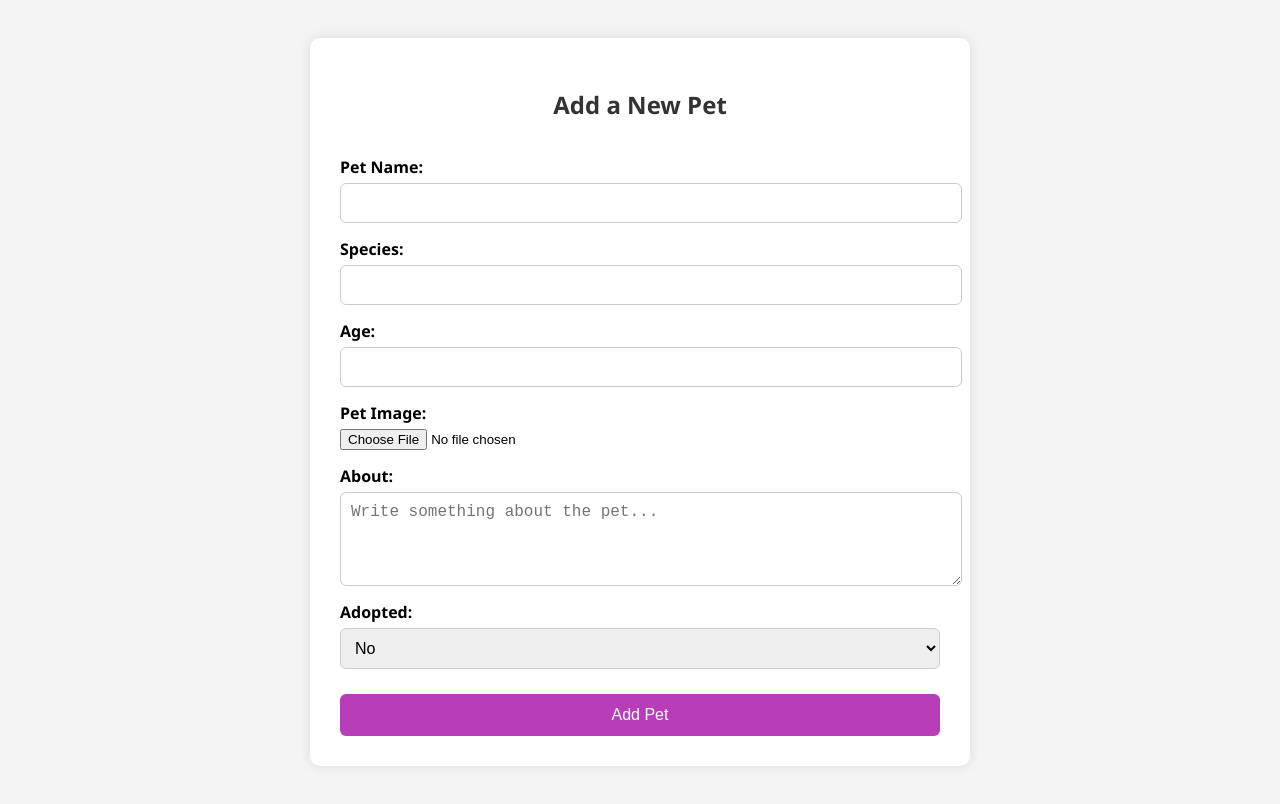
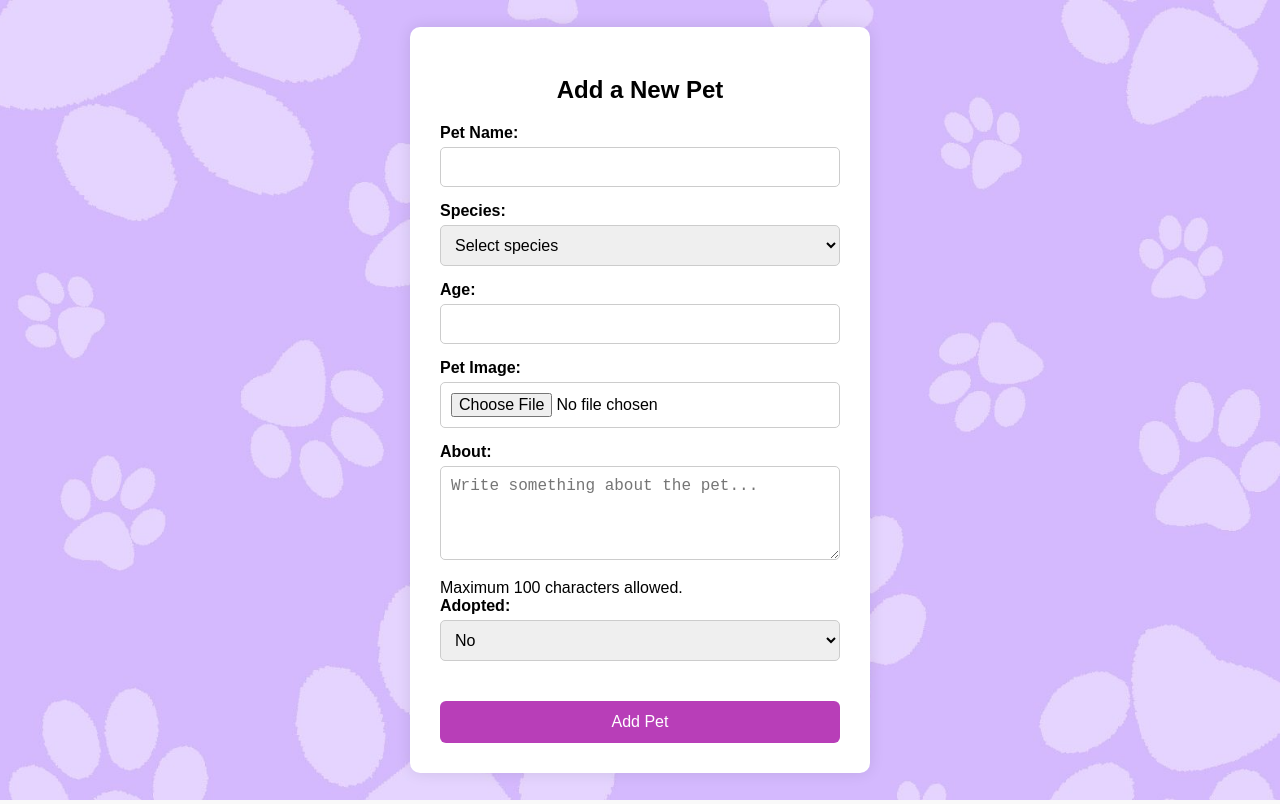
Before and after one commit to Rehammashal7/RC_Final_Project, a plain HTML site: page templates/add_pet.html in a window 1280 px wide. Drawn offline with Linux system fonts and the light colour scheme.

Commit message:
feat:add_file

```diff
--- a/static/CSS/add_pet.css
+++ b/static/CSS/add_pet.css
@@ -1,45 +1,67 @@
 body {
-    font-family: 'Segoe UI', sans-serif;
-    background-color: #f4f4f4;
-    padding: 30px;
+  font-family: Arial, sans-serif;
+  background-color: #f9f9f9;
+  margin: 0;
+  padding: 0;
+  display: flex;
+  justify-content: center;
+  align-items: center;
+  min-height: 100vh;
+  background-image: url("../images/background1.jpg");
+  background-size: cover;
+  background-repeat: no-repeat;
+  background-position: center;
+  height: 100vh;
+  overflow: hidden;
 }
 
 .form-container {
-    max-width: 600px;
-    margin: auto;
-    background: white;
+  background-color: white;
   padding: 30px;
   border-radius: 10px;
-    box-shadow: 0 0 12px rgba(0, 0, 0, 0.1);
+  box-shadow: 0 0 15px rgba(0, 0, 0, 0.1);
+  max-width: 400px; /* ❗️controls the form width */
+  width: 100%;
 }
 
 h2 {
   text-align: center;
-    color: #333;
   margin-bottom: 20px;
 }
 
-form {
-    display: flex;
-    flex-direction: column;
-}
-
-label {
-    margin-top: 15px;
+form label {
+  display: block;
   margin-bottom: 5px;
   font-weight: bold;
 }
 
-input[type="text"],
-input[type="number"],
-textarea,
-select {
+input,
+select,
+textarea {
+  width: 100%;
   padding: 10px;
+  margin-bottom: 15px;
+  border-radius: 5px;
   border: 1px solid #ccc;
-    border-radius: 6px;
-    font-size: 16px;
+  box-sizing: border-box;
+  font-size: 1rem;
+}
+
+button {
   width: 100%;
+  padding: 12px;
+  background-color: #007bff;
+  color: white;
+  border: none;
+  font-size: 1rem;
+  border-radius: 5px;
+  cursor: pointer;
 }
+
+button:hover {
+  background-color: #0056b3;
+}
+
 
 button {
     margin-top: 25px;
--- a/static/CSS/dashboard.css
+++ b/static/CSS/dashboard.css
@@ -49,7 +49,7 @@ body {
 .welcome-text {
     font-weight: 600;
     margin-right: 10px;
-    color: #2c3e50;
+    color: #ffffff;
 }
 
 /* Buttons */
--- a/static/CSS/edit.css
+++ b/static/CSS/edit.css
@@ -3,6 +3,12 @@ body {
     background-color: #f5f5f5;
     margin: 0;
     padding: 0;
+    background-image: url("../images/background1.jpg");
+    background-size: cover;
+    background-repeat: no-repeat;
+    background-position: center;
+    height: 100vh;
+    overflow: hidden;
 }
 
 .form-container {
--- /dev/null
+++ b/static/JS/add_pet.js
@@ -0,0 +1,21 @@
+document.addEventListener("DOMContentLoaded", () => {
+  const aboutField = document.getElementById("about");
+
+  // Create warning element
+  const warning = document.createElement("div");
+  warning.className = "warning";
+  warning.textContent = "Maximum 100 characters allowed.";
+  aboutField.parentNode.insertBefore(warning, aboutField.nextSibling);
+
+  aboutField.addEventListener("input", () => {
+    const maxChars = 100;
+    const currentText = aboutField.value;
+
+    if (currentText.length > maxChars) {
+      aboutField.value = currentText.slice(0, maxChars);
+      warning.style.display = "block";
+    } else {
+      warning.style.display = "none";
+    }
+  });
+});
--- a/templates/add_pet.html
+++ b/templates/add_pet.html
@@ -1,4 +1,3 @@
-
 <!DOCTYPE html>
 <html lang="en">
 <head>
@@ -14,13 +13,17 @@
             <input type="text" id="name" name="name" required>
 
             <label for="species">Species:</label>
-            <input type="text" id="species" name="species" required>
+            <select id="species" name="species" required>
+                <option value="" disabled selected>Select species</option>
+                <option value="Cat">Cat</option>
+                <option value="Dog">Dog</option>
+            </select>
 
             <label for="age">Age:</label>
-            <input type="number" id="age" name="age" required>
+            <input type="number" id="age" name="age" min="0" max="8" required>
 
-           <label for="image">Pet Image:</label>
-<input type="file" id="image" name="image" accept="image/*" required>
+            <label for="image">Pet Image:</label>
+            <input type="file" id="image" name="image" accept="image/*" required>
 
             <label for="about">About:</label>
             <textarea id="about" name="about" rows="4" placeholder="Write something about the pet..." required></textarea>
@@ -34,5 +37,6 @@
             <button type="submit">Add Pet</button>
         </form>
     </div>
+    <script src="../static/JS/add_pet.js"></script>
 </body>
 </html>
```
Also changed, not shown: data/pets.json (+11 -1 lines), data/shelters.json (+66 -0 lines), templates/edit_pet.html (+5 -3 lines), shelters.txt (added), 2 other files. Lines whose indentation alone changed are shown as unchanged.
